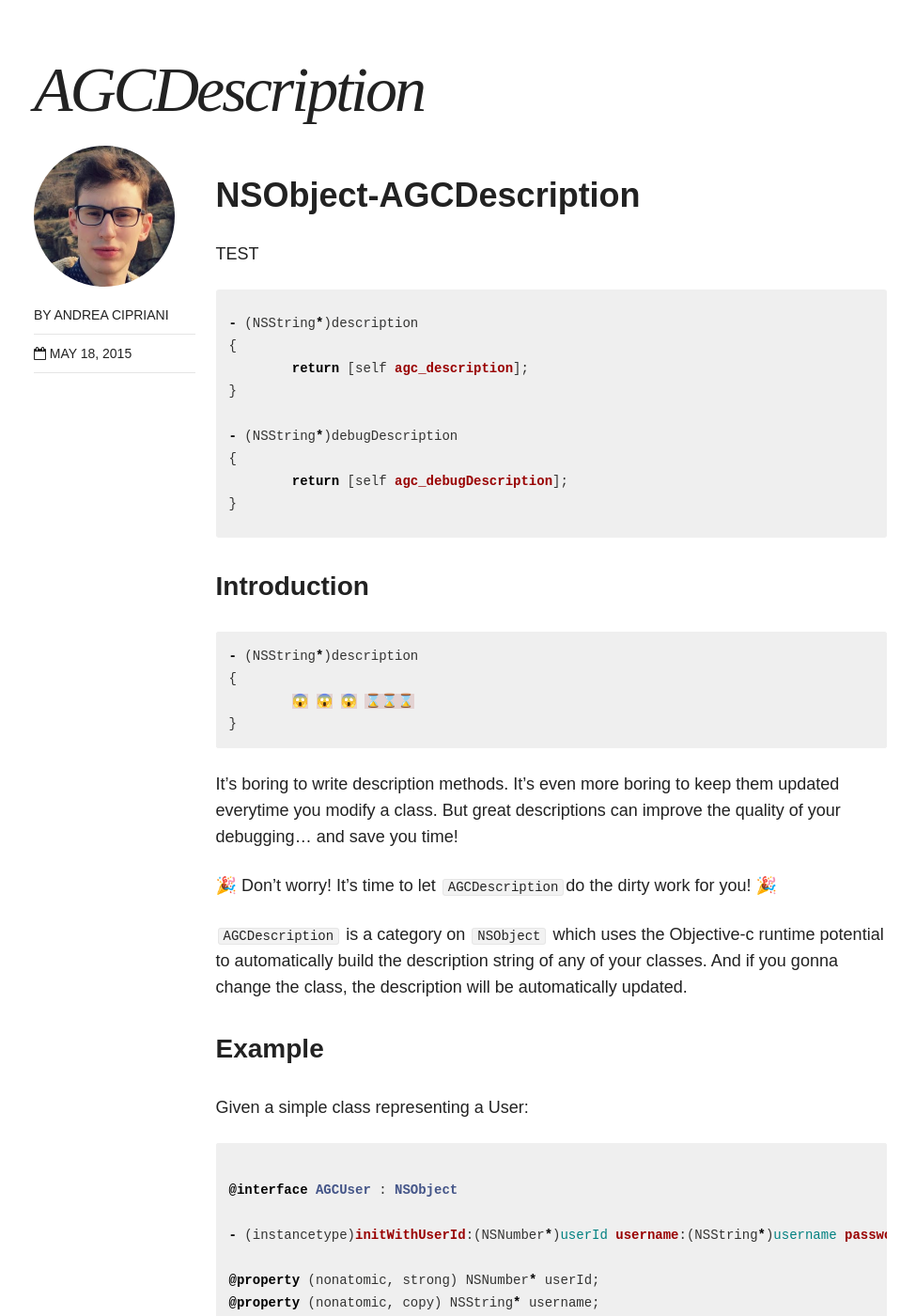
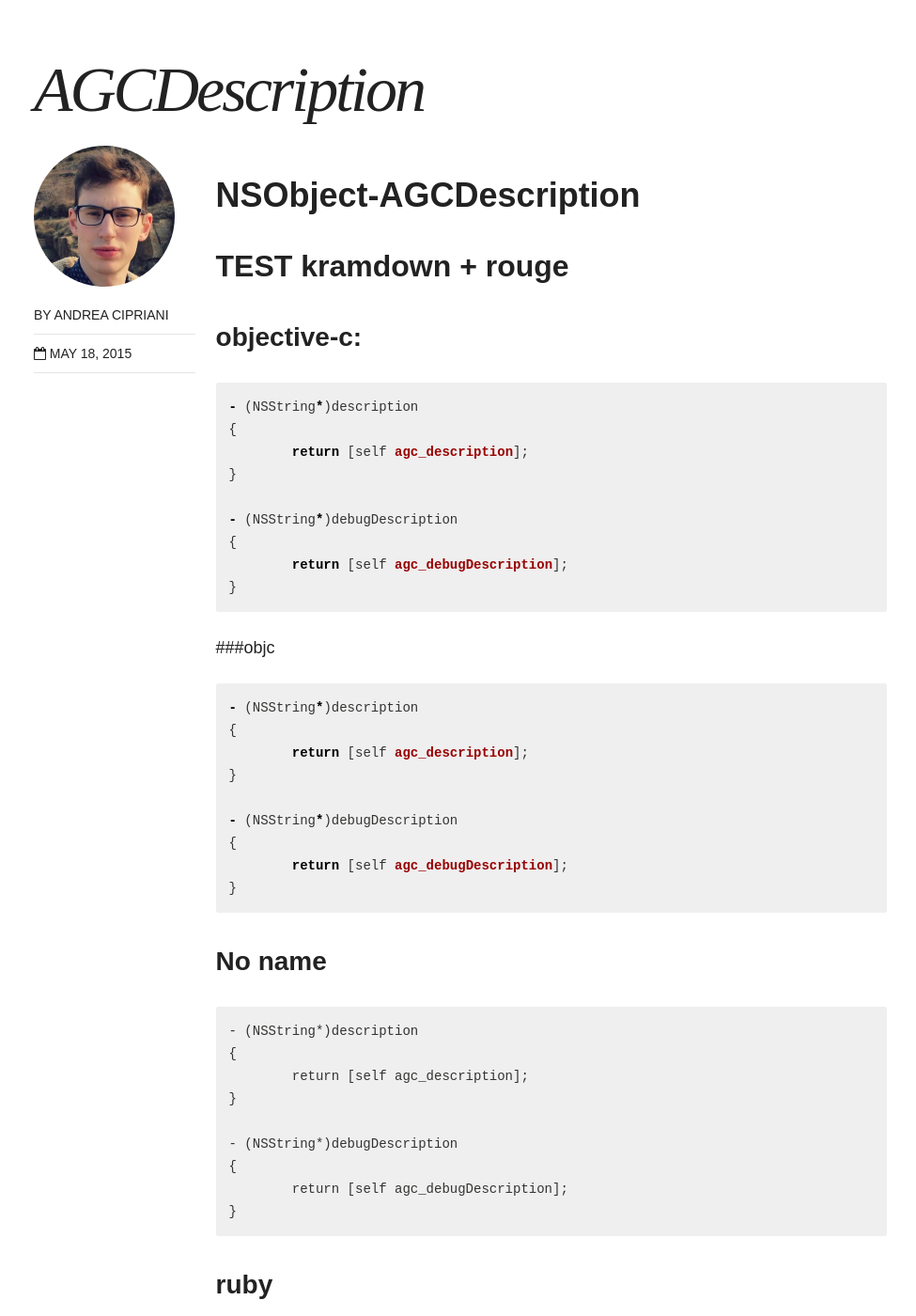
Before and after one commit to andreacipriani/andreacipriani.github.io, a Jekyll site: the page built from _posts/blog/2015-05-18-AGCDescription.md, in a window 1280 px wide and 1400 px high, scrolled down 417 px. Shown: the whole window at 94% size, without its empty margins (150-1125 px from the left). Built offline with Jekyll 4.4.1, drawn with Linux system fonts in a browser that asks for light colours; nearby versions of some CDN libraries; Markdown is read by kramdown in place of the engine named in the settings; some of the changed text lies outside the part shown.

Commit message:
testing syntax markdown

````diff
--- a/_config.yml
+++ b/_config.yml
@@ -12,7 +12,7 @@ url:
 # Jekyll configuration
 
 permalink:   /:categories/:title/
-markdown:    pygments #kramdown
+markdown:    kramdown
 highlighter: rouge
 sass:
   sass_dir: _sass
@@ -21,12 +21,12 @@ gems:
   - jekyll-sitemap
   - jekyll-gist
 
-#kramdown:
- # auto_ids: true
- # footnote_nr: 1
- # entity_output: as_char
- # toc_levels: 1..2
- # enable_coderay: false
+kramdown:
+  auto_ids: true
+  footnote_nr: 1
+  entity_output: as_char
+  toc_levels: 1..2
+  enable_coderay: false
 
 mathjax: true
 
--- a/_posts/blog/2015-05-18-AGCDescription.md
+++ b/_posts/blog/2015-05-18-AGCDescription.md
@@ -12,7 +12,60 @@ date: 2015-05-18T14:00:00-02:00
 
 # NSObject-AGCDescription
 
-TEST
+## TEST kramdown + rouge
+
+### objective-c:
+
+```objective-c
+- (NSString*)description
+{
+	return [self agc_description];
+}
+
+- (NSString*)debugDescription
+{
+	return [self agc_debugDescription];
+}
+```
+
+###objc
+
+```objc
+- (NSString*)description
+{
+	return [self agc_description];
+}
+
+- (NSString*)debugDescription
+{
+	return [self agc_debugDescription];
+}
+```
+### No name
+
+```
+- (NSString*)description
+{
+	return [self agc_description];
+}
+
+- (NSString*)debugDescription
+{
+	return [self agc_debugDescription];
+}
+```
+
+### ruby
+
+```ruby
+def fibonacci( n )
+  return  n  if ( 0..1 ).include? n
+  ( fibonacci( n - 1 ) + fibonacci( n - 2 ) )
+end
+puts fibonacci( 5 )
+```
+
+# TEST pygments
 
 {% highlight objective-c %}
 
@@ -27,6 +80,7 @@ TEST
 }
 
 {% endhighlight %}
+
 
 ### Introduction
 
````
